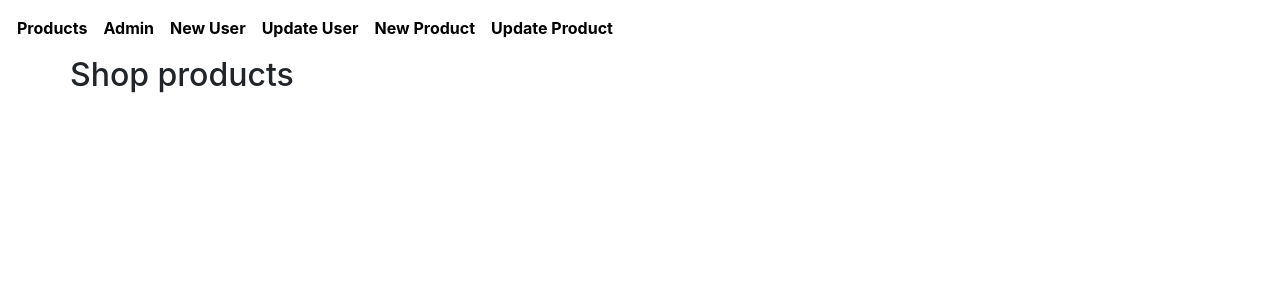
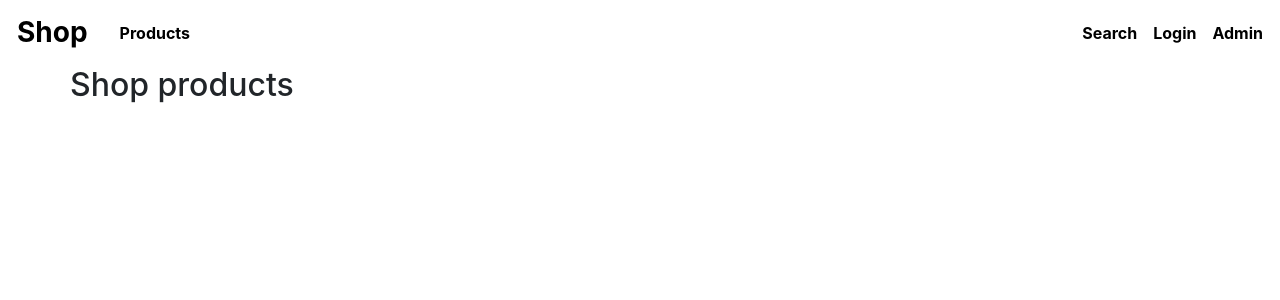
Before and after one commit to norrlandl/kunskapskontroll-2_e-commerce, a PHP site: page / in a window 1280 px wide. Shown: the top 300 px of the page. Run offline with PHP 8.4, Linux system fonts and the light colour scheme; data that the repository does not hold is empty.

Commit message:
nav länkar

```diff
--- a/public/css/header.css
+++ b/public/css/header.css
@@ -3,12 +3,20 @@ nav {
 }
 
 .link {
-  margin: 0 8px;
+  margin: auto 8px;
   text-decoration: none;
   font-weight: bold;
   color: #000;
 }
 
+.link:nth-child(1) {
+  margin-right: 24px;
+}
+
+.link:nth-child(2) {
+  margin-right: auto;
+}
+
 .link:hover {
   opacity: 0.7;
 }
--- a/public/layout/header.php
+++ b/public/layout/header.php
@@ -14,12 +14,11 @@
   <header>
     <nav>
       <div class="row">
+        <h3 class="link">Shop</h3>
         <a class="link" href="/kunskapskontroll-2_e-commerce/public/index.php">Products</a>
+        <p class="link" href="/kunskapskontroll-2_e-commerce/public/index.php">Search</p>
+        <a class="link" href="/kunskapskontroll-2_e-commerce/public/user/user-login.php">Login</a>
         <a class="link" href="/kunskapskontroll-2_e-commerce/public/admin/index.php">Admin</a>
-        <a class="link" href="/kunskapskontroll-2_e-commerce/public/admin/users/create-new-user.php">New User</a>
-        <a class="link" href="/kunskapskontroll-2_e-commerce/public/admin/users/update-user.php">Update User</a>
-        <a class="link" href="/kunskapskontroll-2_e-commerce/public/admin/products/create-new-product.php">New Product</a>
-        <a class="link" href="/kunskapskontroll-2_e-commerce/public/admin/products/update-product.php">Update Product</a>
       </div>
     </nav>
   </header>
```
Also changed, not shown: public/admin/index.php (+4 -4 lines).
